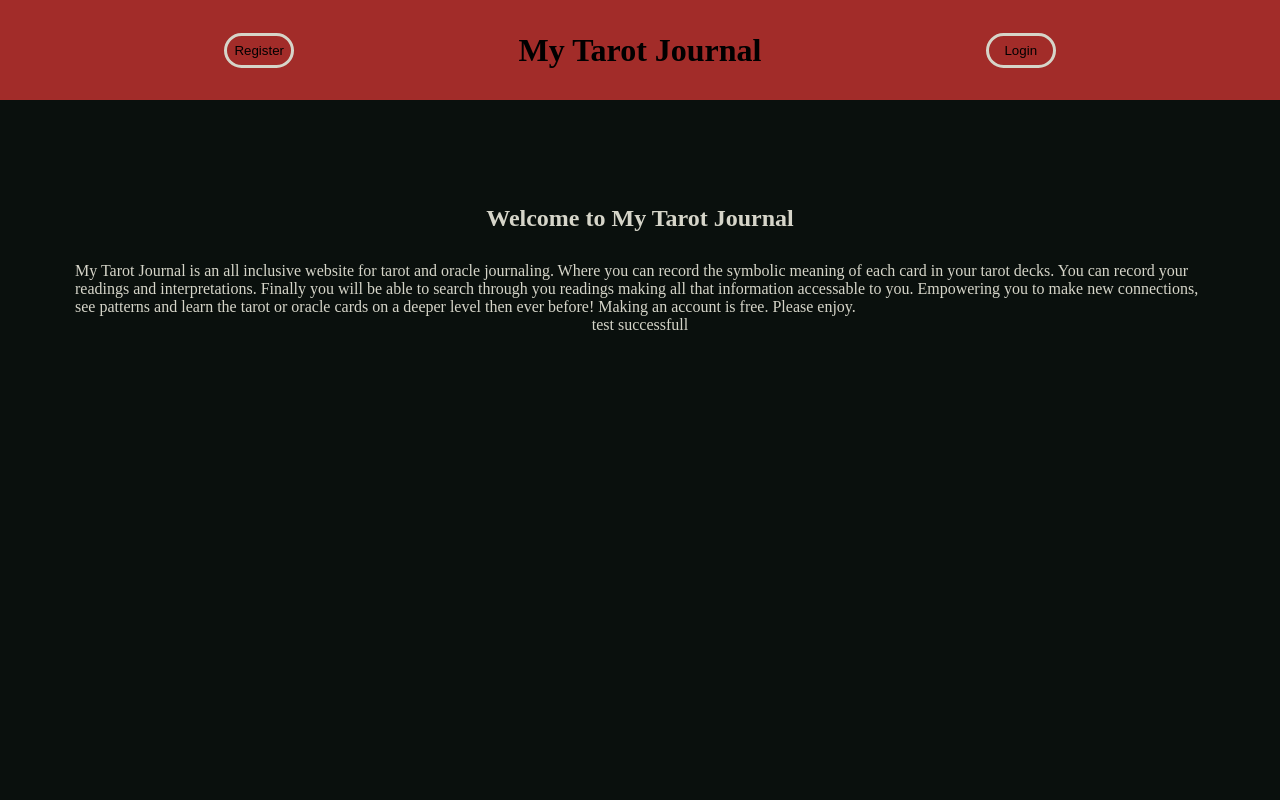
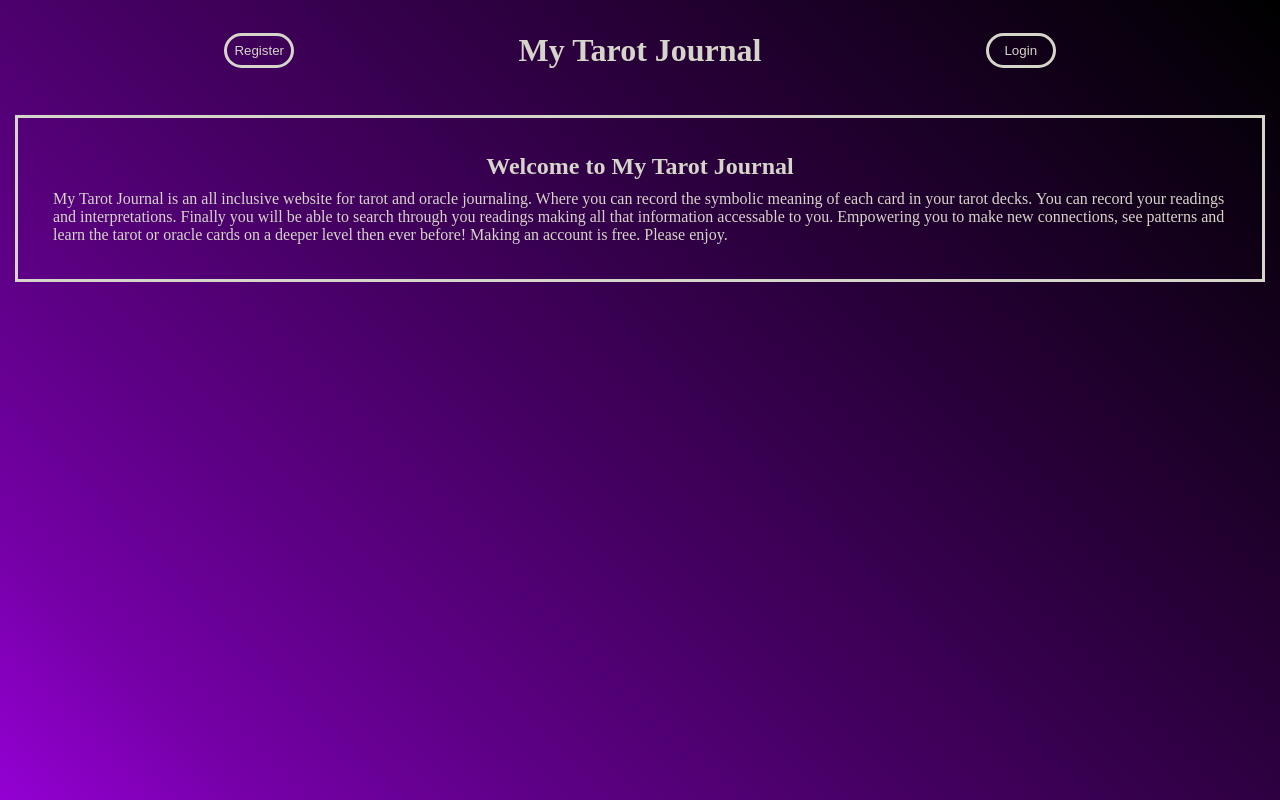
Before and after one commit to FrozenArrow73/tarot-journal, a React (Create React App) app: page / in a window 1280 px wide. Built offline with nearby package versions, Linux system fonts and the light colour scheme.

Commit message:
changed styling for homepage to linear gradient

```diff
--- a/src/App.css
+++ b/src/App.css
@@ -1,33 +1,44 @@
+.homeBackground {
+  background-image: linear-gradient(45deg, darkviolet, 40%, black);
+}
 .homeHeader {
   height: 100px;
-  background-color: #A22C29;
+  color: #D6D5C9;
   display: flex;
   flex-direction: row;
   align-items: center;
   justify-content: space-evenly;
 }
 .homeBody {
-  height: calc(100vh - 100px);
-  background-color: #0A100D;
+  min-height: calc(100vh - 100px);
+  height: auto;
+  padding: 15px;
+}
+.homeContainer {
   color: #D6D5C9;
   display: flex;
   flex-direction: column;
   align-items: center;
-  padding: 75px;
-}
+  gap: 10px;
+  padding: 35px;
+  border-color: #D6D5C9;
+  border: solid;
 
-.homeH2 {
-  padding: 30px;
 }
 
 .authButton {
-  background-color: #A22C29;
+  background-color: rgba(0, 0, 0, 0);
   width: 70px;
   height: 35px;
   border-radius: 20px;
   border: solid;
   border-color: #D6D5C9;
+  color: #D6D5C9;
 }
 .authButton:hover {
+  cursor: pointer;
   border-color: #B9BAA3;
+  color: #B9BAA3;
+  text-shadow: 0 0 5px currentColor;
+  box-shadow: 0 0 5px 0px #B9BAA3;
 }
--- a/src/screens/Home.jsx
+++ b/src/screens/Home.jsx
@@ -4,16 +4,17 @@ import AuthContext from "../store/AuthContext"
 function Home() {
   const authContext = useContext(AuthContext)
   return (
-    <div>
+    <div className='homeBackground'>
         <header className='homeHeader'>
             <button className='authButton'>Register</button>
             <h1>My Tarot Journal</h1>
             <button className='authButton'>Login</button>
         </header>
         <body className='homeBody'>
+          <div className='homeContainer'>
             <h2 className='homeH2'>Welcome to My Tarot Journal</h2>
             <p>My Tarot Journal is an all inclusive website for tarot and oracle journaling. Where you can record the symbolic meaning of each card in your tarot decks. You can record your readings and interpretations. Finally you will be able to search through you readings making all that information accessable to you. Empowering you to make new connections, see patterns and learn the tarot or oracle cards on a deeper level then ever before! Making an account is free. Please enjoy.</p>
-            <p>{authContext.test}</p>
+          </div>
         </body>
     </div>
   )
```
